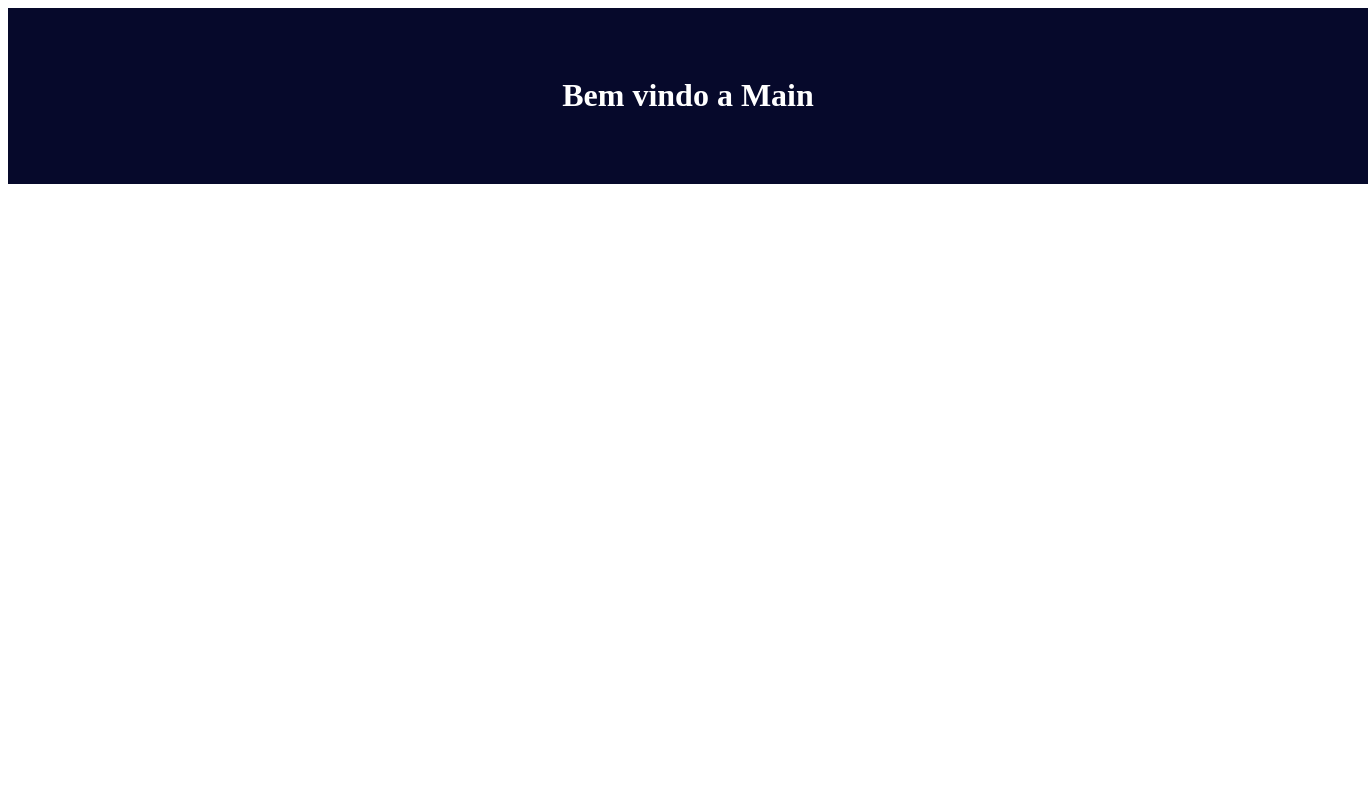
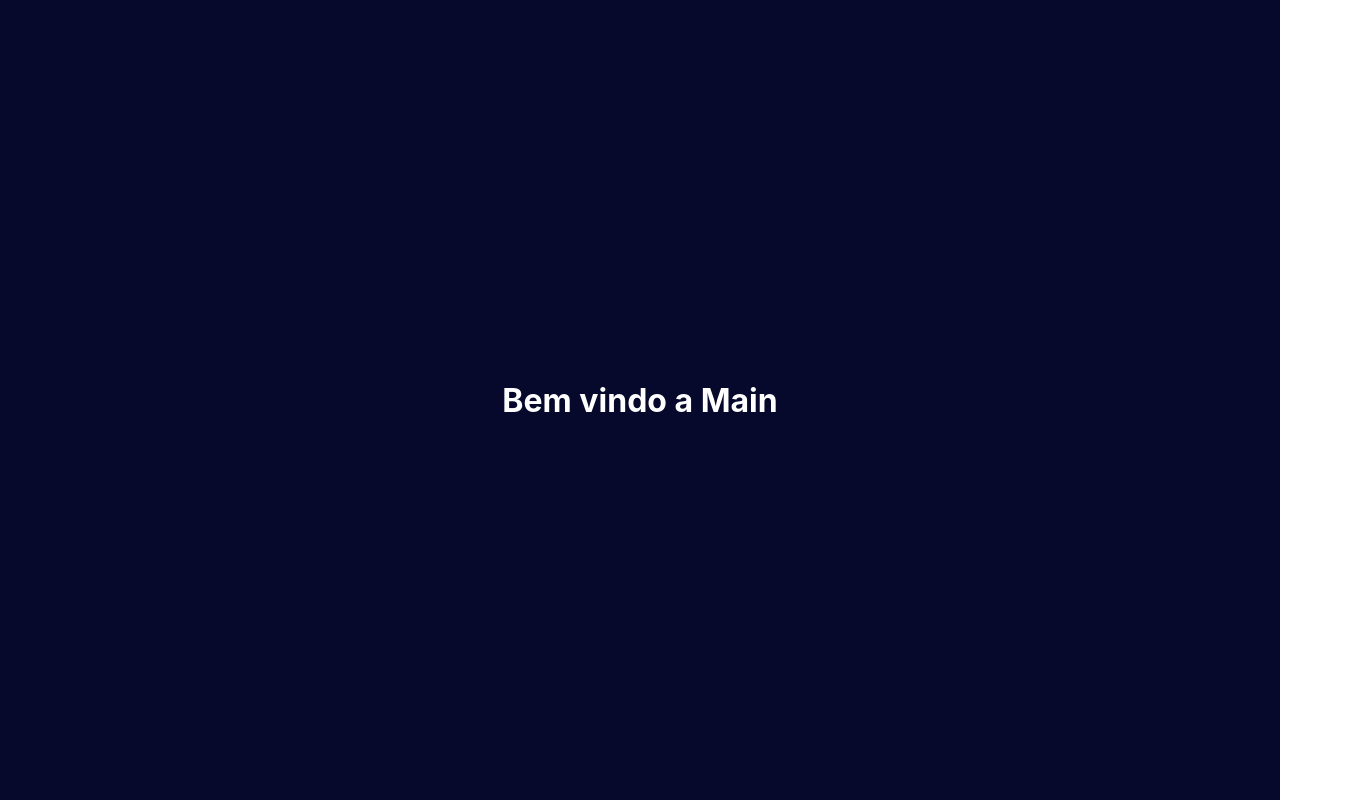
Before and after one commit to thidantas/e-commerce-games, a Next.js app: page / in a window 1280 px wide. Shown: the whole page, 1368 px wide, since content can reach past the window. Built offline with nearby package versions, Linux system fonts and the light colour scheme.

Commit message:
chore: create global styles

```diff
--- a/src/app/layout.tsx
+++ b/src/app/layout.tsx
@@ -2,6 +2,7 @@
 import { Geist, Geist_Mono } from 'next/font/google'
 
 import StyledComponentsRegistry from '@/lib/registry'
+import { Providers } from './providers'
 
 const geistSans = Geist({
   variable: '--font-geist-sans',
@@ -28,7 +29,9 @@
       <body
         className={`${geistSans.variable} ${geistMono.variable} antialiased`}
       >
-        <StyledComponentsRegistry>{children}</StyledComponentsRegistry>
+        <StyledComponentsRegistry>
+          <Providers>{children}</Providers>
+        </StyledComponentsRegistry>
       </body>
     </html>
   )
--- /dev/null
+++ b/src/app/providers.tsx
@@ -0,0 +1,12 @@
+import { PropsWithChildren } from 'react'
+
+import GlobalStyles from '@/styles/global'
+
+export function Providers({ children }: PropsWithChildren) {
+  return (
+    <>
+      <GlobalStyles />
+      {children}
+    </>
+  )
+}
--- /dev/null
+++ b/src/styles/global.ts
@@ -0,0 +1,25 @@
+'use client'
+
+import { createGlobalStyle } from 'styled-components'
+
+const GlobalStyles = createGlobalStyle`
+* {
+  margin: 0;
+  padding: 0;
+  box-sizing: border-box;
+}
+
+html {
+  font-size: 62/5%; // 1rem = 10px == 10/16px = 62.5% (1.4rem = 14px)
+}
+
+html, body, #__next {
+  height: 100%;
+}
+
+body {
+  font-family: -apple-system, BlinkMacSystemFont, 'Segoe UI', Roboto, Oxygen, Ubuntu, Cantarell, 'Open Sans', 'Helvetica Neue', sans-serif;
+}
+`
+
+export default GlobalStyles
```
